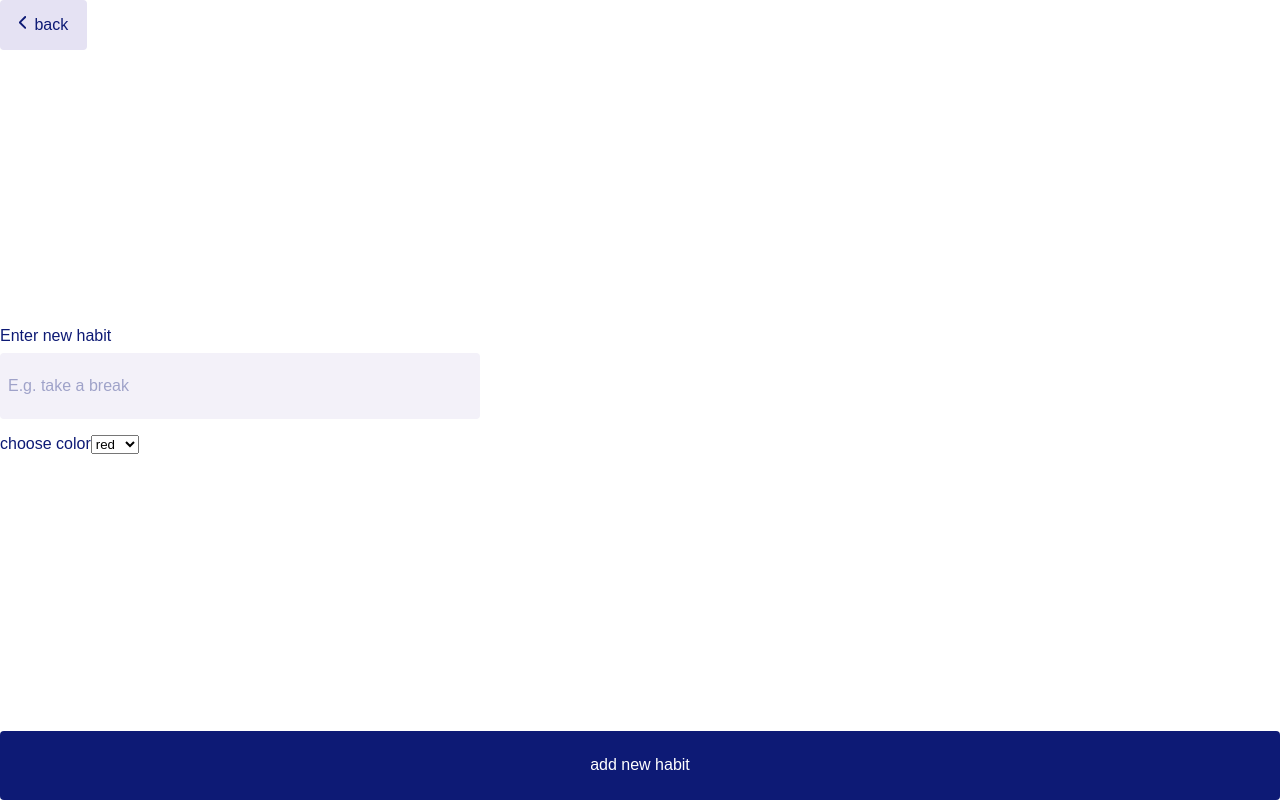
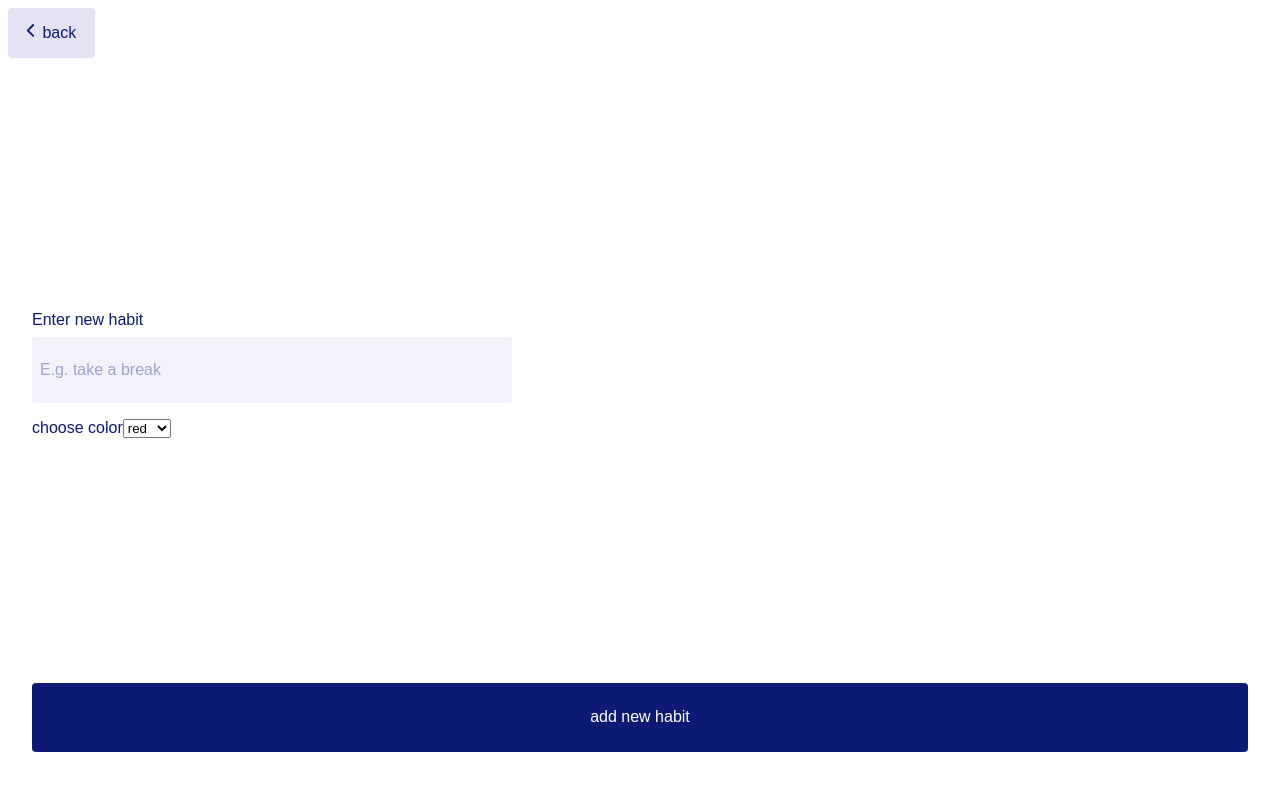
Before and after one commit to jujuzitroni/plants-need-water, a React (Vite) app: page /create-habit in a window 1280 px wide. Built offline with nearby package versions, Linux system fonts and the light colour scheme.

Commit message:
💄 add padding to fix layout

```diff
--- a/src/app/pages/CreateHabit/CreateHabit.module.css
+++ b/src/app/pages/CreateHabit/CreateHabit.module.css
@@ -4,10 +4,15 @@
   height: 100vh;
 }
 
+.createPage__header {
+  padding: 0.5em;
+}
+
 .createPage__form {
   display: flex;
   flex-direction: column;
   height: 100%;
+  padding: 0 2em 3em 2em;
 }
 
 .createPage__inputs {
--- a/src/app/pages/CreateHabit/CreateHabit.tsx
+++ b/src/app/pages/CreateHabit/CreateHabit.tsx
@@ -35,7 +35,7 @@ function CreateHabit({ setHabitList }: CreateHabitProps): JSX.Element {
 
   return (
     <div className={styles.createPage}>
-      <header>
+      <header className={styles.createPage__header}>
         <BackButton />
       </header>
       <form className={styles.createPage__form} onSubmit={handleSubmit}>
```
